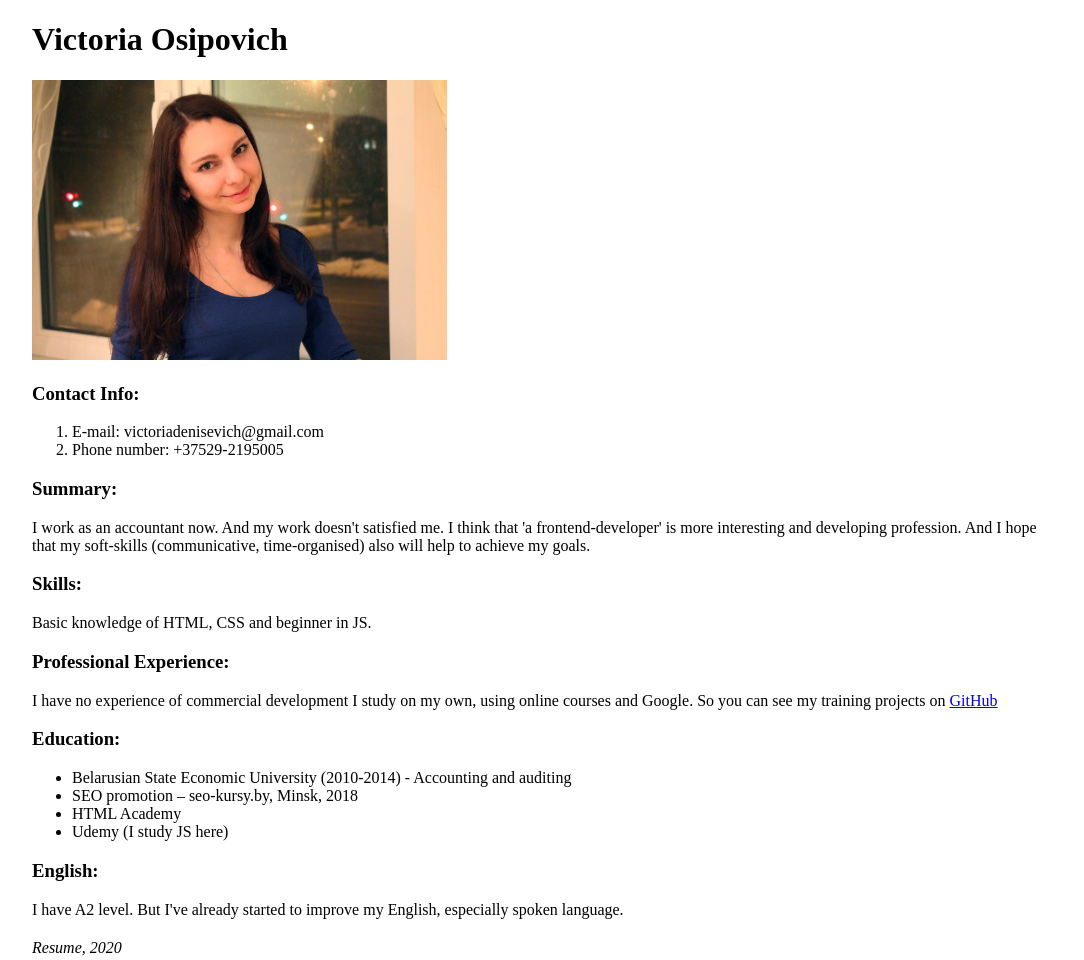
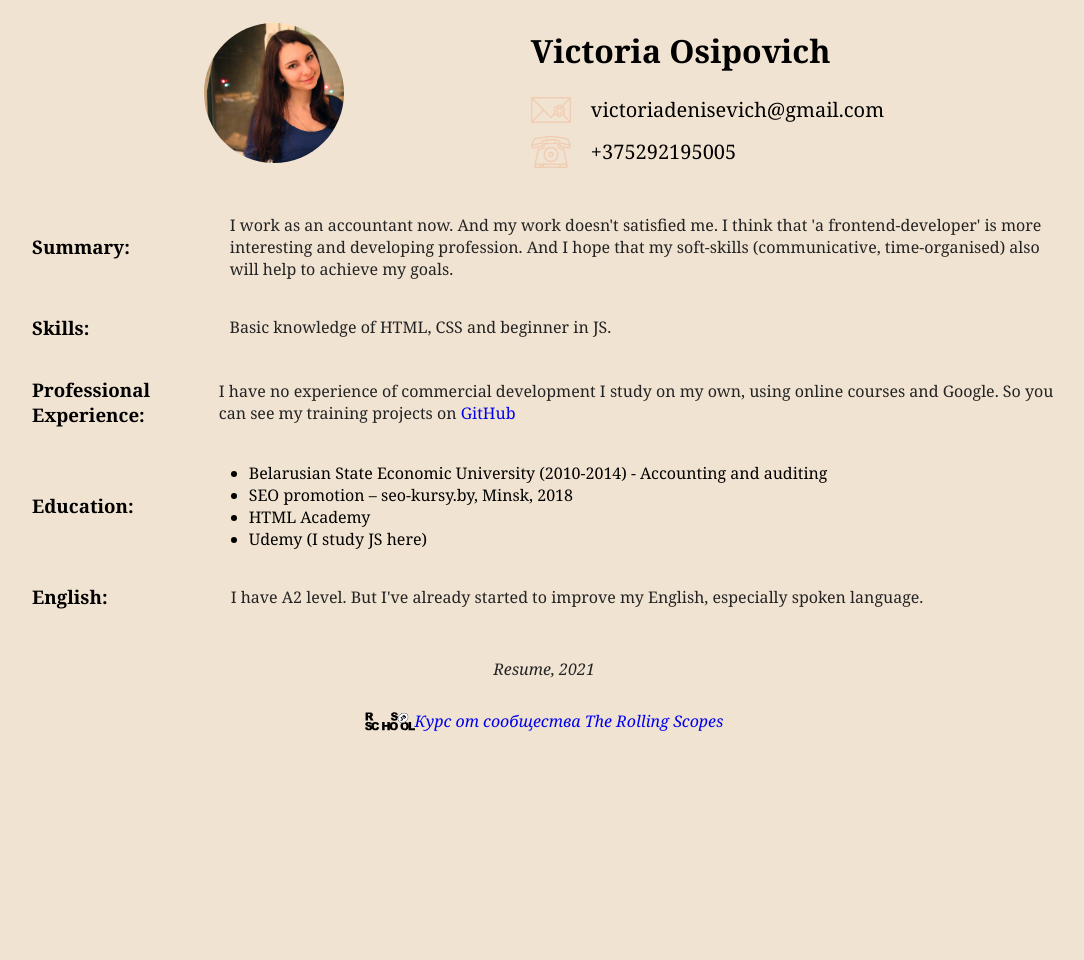
Before and after one commit to Victoria2343/rsschool-cv, a plain HTML site: page index.html in a window 1280 px wide. Shown: the whole page, without its empty margins (96-1180 px from the left). After the commit the page ends 800 px from the top, so only its background shows below. Drawn offline with Linux system fonts and the light colour scheme.

Commit message:
fix: add css to resume

```diff
--- a/index.html
+++ b/index.html
@@ -7,24 +7,27 @@
     <link rel="stylesheet" href="style.css" />
   </head>
   <body>
+    <div class="container">
     <header>
-      <h1>Victoria Osipovich</h1>
+      <div class="photo">
       <img
         src="img/myphoto.jpg"
         alt="Victoria Osipovich"
-        width="415"
-        height="280"
       />
+    </div>
+      <div class="contacts">
+      <h1>Victoria Osipovich</h1>
+          <a href="mailto:victoriadenisevich@gmail.com" class="contacts_email">
+            <img src="img/icon-email.svg" alt="E-mail">
+            victoriadenisevich@gmail.com</a>
+          <a href="tel:+375292195005" class="contacts_phone">
+            <img src="img/icon-phone.svg" alt="Phone">
+            +375292195005</a>
+
+      </div>
     </header>
     <main>
-      <div class="contacts">
-        <h3>Contact Info:</h3>
-        <ol>
-          <li>E-mail: victoriadenisevich@gmail.com</li>
-          <li>Phone number: +37529-2195005</li>
-        </ol>
-      </div>
-      <div class="summary">
+      <section class="summary">
         <h3>Summary:</h3>
         <p>
           I work as an accountant now. And my work doesn't satisfied me. I think
@@ -32,20 +35,20 @@
           profession. And I hope that my soft-skills (communicative,
           time-organised) also will help to achieve my goals.
         </p>
-      </div>
-      <div class="skills">
+      </section>
+      <section class="skills">
         <h3>Skills:</h3>
         <p>Basic knowledge of HTML, CSS and beginner in JS.</p>
-      </div>
-      <div class="experience">
+      </section>
+      <section class="experience">
         <h3>Professional Experience:</h3>
         <p>
           I have no experience of commercial development I study on my own,
           using online courses and Google. So you can see my training projects
           on <a href="https://github.com/Victoria2343">GitHub</a>
         </p>
-      </div>
-      <div class="education">
+      </section>
+      <section class="education">
         <h3>Education:</h3>
         <ul>
           <li>
@@ -56,15 +59,21 @@
           <li>HTML Academy</li>
           <li>Udemy (I study JS here)</li>
         </ul>
-      </div>
-      <div class="english">
+      </section>
+      <section class="english">
         <h3>English:</h3>
         <p>
           I have A2 level. But I've already started to improve my English,
           especially spoken language.
         </p>
-      </div>
+      </section>
     </main>
-    <footer>Resume, 2020</footer>
+    <footer>
+      <p>Resume, 2021</p>
+      <a href="https://rs.school/js/" class="rs">
+        <img src="img/rs_school_js.svg" alt="Rs.school" class="footer_img">
+        Курс от сообщества The Rolling Scopes</a>
+    </footer>
+  </div>
   </body>
 </html>
--- a/style.css
+++ b/style.css
@@ -1,10 +1,98 @@
 body {
+  font-family: Georgia, serif;
+  background-color: #f1e3d1;
+}
+
+p {
+  color: #232324;
+}
+
+.container {
   max-width: 1024px;
   margin-left: auto;
   margin-right: auto;
 }
 
+header {
+   display: flex;
+  justify-content: space-evenly;
+  align-items: center;
+   }
+
+.photo {
+  width: 140px;
+  height: 140px;
+  overflow: hidden;
+  border-radius: 50%;
+}
+
+img {
+  width: auto;
+  height: 100%;
+}
+
+.contacts {
+  margin-left: 15px;
+}
+
+a {
+  text-decoration: none;
+  margin-bottom: 10px;
+}
+
+.contacts_email,
+.contacts_phone {
+  display: flex;
+  align-items: center;
+  font-size: 20px;
+  color: black;
+}
+
+.contacts_email img,
+.contacts_phone img {
+  margin-right: 20px;
+}
+
+main {
+  margin-top: 20px;
+}
+section {
+  display: flex;
+  align-items: center;
+}
+
+.summary h3 {
+  margin-right: 100px;
+}
+.skills h3 {
+margin-right: 140px;
+}
+.experience h3 {
+  margin-right: 13px;
+}
+
+.education h3 {
+  margin-right: 75px;
+}
+
+.english h3 {
+  margin-right: 123px;
+}
+
+
 footer {
-  margin-top: 20px;
+  text-align: center;
+  margin-top: 30px;
   font-style: italic;
 }
+
+.rs {
+  display: flex;
+  align-items: center;
+  justify-content: center;
+}
+
+footer .footer_img {
+  height: 50px;
+  width: 50px;
+}
```
Also changed, not shown: img/icon-email.svg (added), img/icon-phone.svg (added), img/rs_school_js.svg (added).
